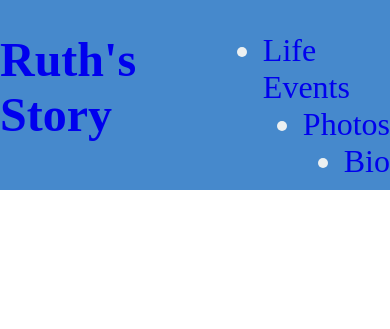
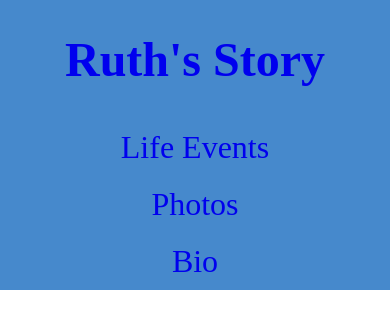
Before and after one commit to amaya91/Django-projects, a Django app: page / in a window 390 px wide. Shown: the top 329 px of the page. Run offline with Django 3.2, Linux system fonts and the light colour scheme; data that the repository does not hold is empty.

Commit message:
mobile first css

```diff
--- a/blog/static/css/blog.css
+++ b/blog/static/css/blog.css
@@ -19,7 +19,7 @@ footer {
 
 .page-header, footer{
     background-color: #4689cc;
-    justify-content: space-between;
+    align-items: center;
     padding: 0;
     margin: 0;
 
@@ -28,7 +28,8 @@ footer {
 .links {
     color: #ecf0f1;
     font-size: 24pt;
-    align-items: flex-end;
+
+
 
 }
 
@@ -37,7 +38,8 @@ h1 {
     color: #ecf0f1;
     font-size: 36pt;
     text-decoration: none;
-    list-style-type: none;
+
+    padding: 0;
 }
 
 .content {
@@ -73,8 +75,10 @@ h1 {
 ul {
     color: #ecf0f1;
     font-size: 18pt;
-
-    margin-bottom: 10px;
+    margin: 0;
+    padding: 0;
+    text-align: center;
+    width: 100%;
 }
 .flex {
     display: flex;
@@ -88,4 +92,34 @@ ul {
 
 a {
     text-decoration: none;
+
 }
+
+li {
+    list-style-type: none;
+    padding: 10px;
+
+
+
+
+}
+
+
+
+
+@media (min-width: 1025px) {
+
+    .page-header {
+        flex-direction: row;
+        justify-content: space-between;
+    }
+
+    ul {
+        display: flex;
+        flex-direction: row;
+        justify-content: flex-end;
+        width: 50%;
+
+    }
+
+}
--- a/blog/templates/blog/base.html
+++ b/blog/templates/blog/base.html
@@ -10,20 +10,18 @@
         {% if user.is_authenticated %}
             <a href="{% url 'post_new' %}" class="top-menu"><span class="glyphicon glyphicon-plus"></span></a>
         {% endif %}
-            <div class="flex flex-row-container">
             <h1 class="flex"><a href="/">Ruth's Story</a></h1>
 
-                <ul class="flex flex-col-container links">
+            <ul class=" links">
                 <li><a href="/">Life Events</a></li>
                 <li><a href="/">Photos</a></li>
                 <li><a href="/">Bio</a></li>
             </ul>
-            </div>
 
         </div>
         <div class="content container flex flex-col-container">
-            <div class="row">
-                <div class="col-md-8">
+            <div class="flex-row-container">
+                <div class=" ">
                 {% block content %}
                 {% endblock %}
                 </div>
```
Lines whose indentation alone changed are shown as unchanged.
